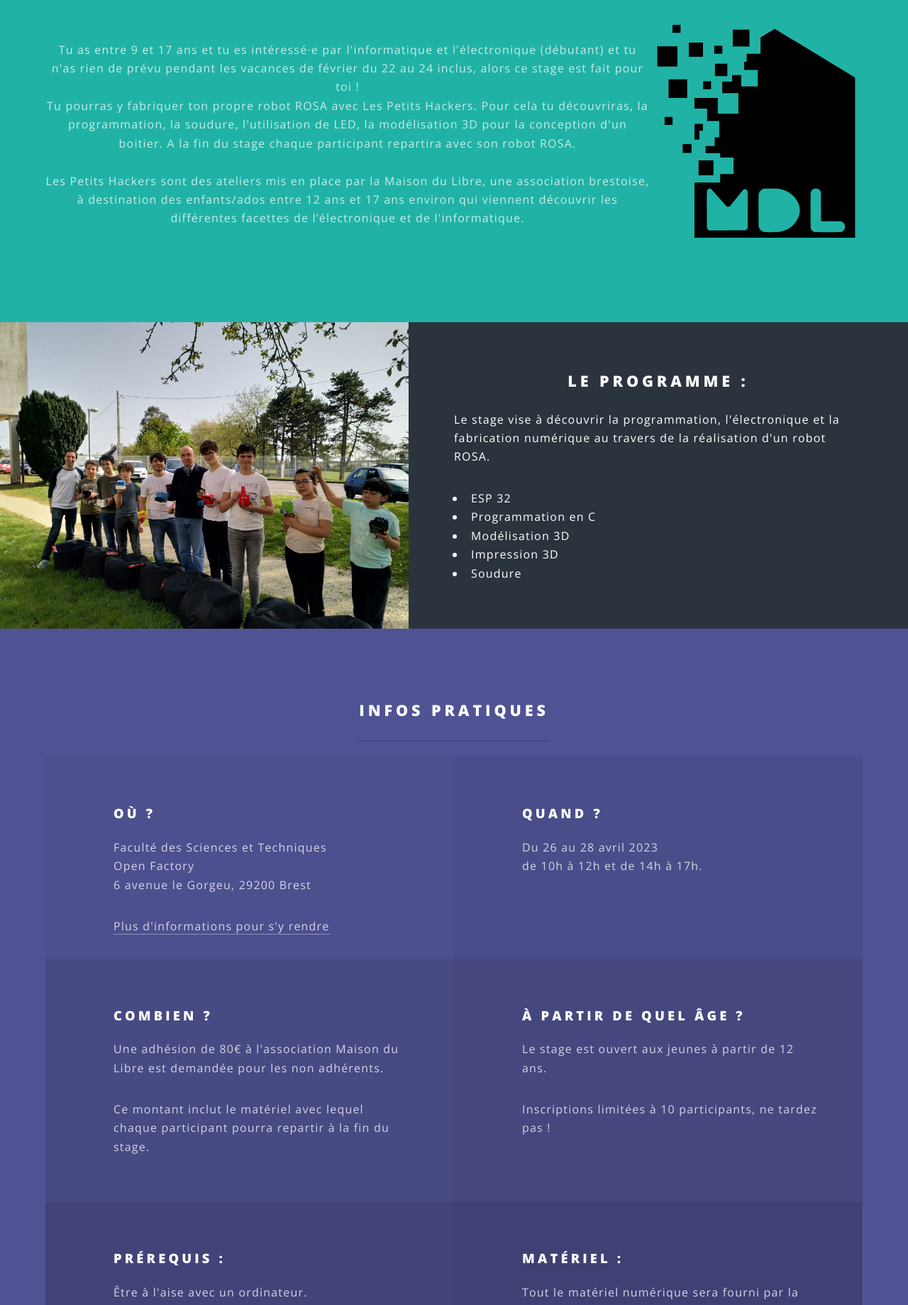
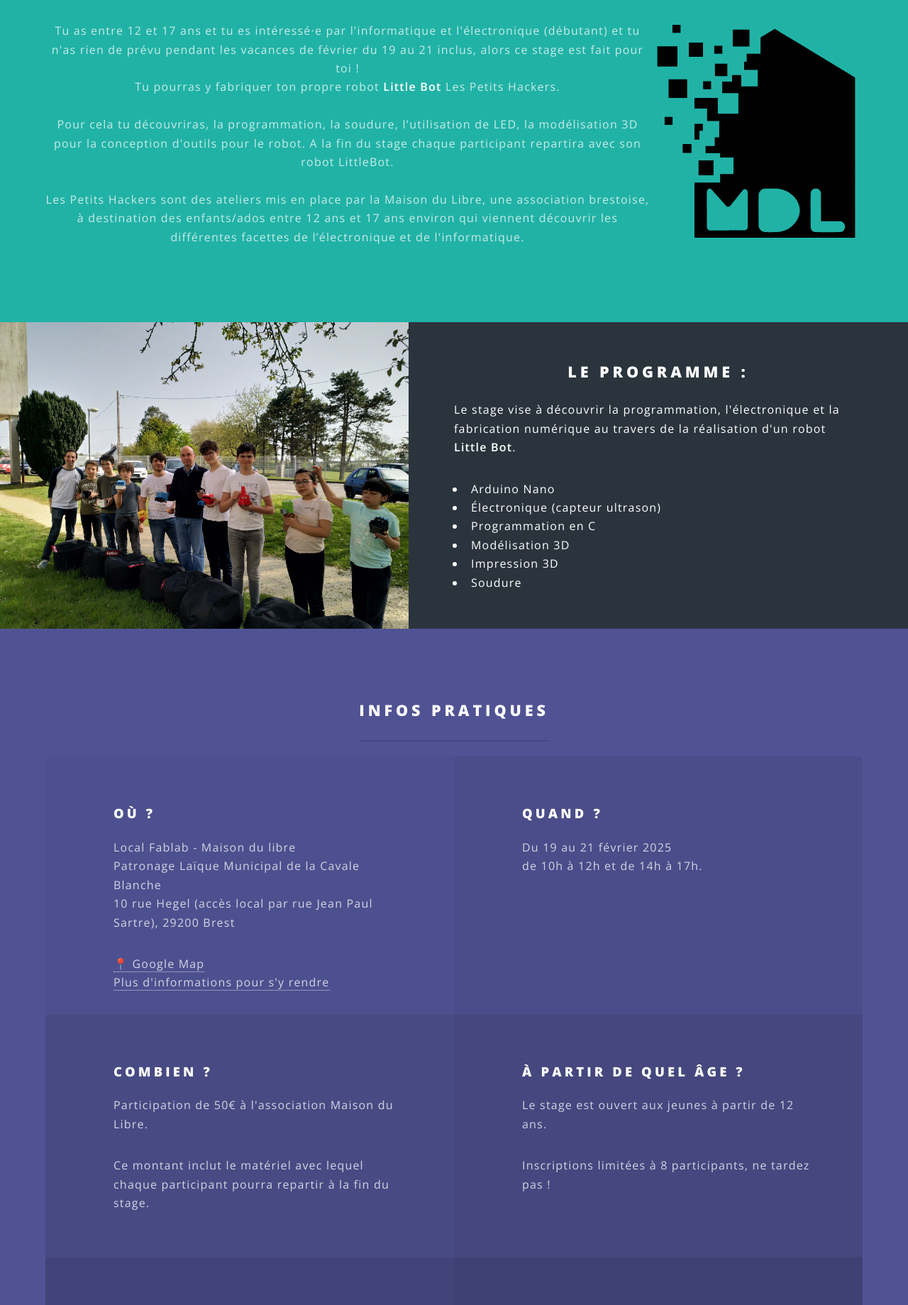
Before and after one commit to mdl29/stage.lph.bzh, a plain HTML site: page htdocs/index.html in a window 1280 px wide. Shown: the part 961-2800 px from the top of the page at 71% size. Drawn offline with nearby package versions, Linux system fonts and the light colour scheme.

Commit message:
:sparkles: feat(Stage Little Bot Férvier 2025) : Stage Little Bot Février 2025

```diff
--- a/htdocs/index.html
+++ b/htdocs/index.html
@@ -12,7 +12,7 @@
   <meta charset="utf-8" />
   <meta name="viewport" content="width=device-width, initial-scale=1" />
   <title>Stage Les Petits Hackers</title>
-  <meta name="description" content="Stage de 3 jours visant à créer une mini station météo">
+  <meta name="description" content="Stage de 3 jours visant à créer un petit robot LittleBot">
   <!--[if lte IE 8]><script src="/js/ie/html5shiv.js"></script><![endif]-->
   <link rel="canonical" href="http://stage.lph.bzh/">
   <link rel="stylesheet" href="/css/main.css" />
@@ -36,14 +36,14 @@
       				<!-- Banner -->
 					<section id="banner">
 						<div class="inner">
-							<h2>Stage avril 2023 ~ Les Petits hackers</h2>
+							<h2>Stage février 2025 ~ Les Petits hackers</h2>
 							<p>
-								Du 26 au 28 avril 2023.<br /><br />
+								Du 19 au 21 février 2025.<br /><br />
 								3 jours de stage pour découvrir ou redécouvrir l'informatique et l'électronique, au travers d'un projet ludique.<br />
-								A l'Open factory de l'UBO.
+								Au local Fablab du Patronage Laïque Municipal de la Cavale Blanche.
 							</p>
 							<ul class="actions">
-								<li><a href="mailto: lespetitshackers@lists.mdl29.net?subject=Stage%20Petits%20Hackers%20Février%202023" class="button special" target="_blank">S'inscrire par mail	</a></li>
+								<li><a href="mailto:bureau@mdl29.net?subject=Stage%20Petits%20Hackers%20Février%202025" class="button special" target="_blank">S'inscrire par mail</a></li>
 							</ul>
 						</div>
 						<a href="#one" class="more scrolly">Tout savoir</a>
@@ -57,11 +57,12 @@
 							</header>
                             <div class="presentation">
 								<p>
-									Tu as entre 9 et 17 ans et tu es intéressé·e par l'informatique et l'électronique (débutant) et tu n'as rien de prévu
-									pendant les vacances de février du 22 au 24 inclus, alors ce stage est fait pour toi ! <br />
-									Tu pourras y fabriquer ton propre <a href="https://rosa.lph.bzh">robot ROSA</a> avec Les Petits Hackers.
+									Tu as entre 12 et 17 ans et tu es intéressé·e par l'informatique et l'électronique (débutant) et tu n'as rien de prévu
+									pendant les vacances de février du 19 au 21 inclus, alors ce stage est fait pour toi ! <br />
+									Tu pourras y fabriquer ton propre robot <b>Little Bot</b> Les Petits Hackers.
+									<br /><br />
 									Pour cela tu découvriras, la programmation, la soudure, l'utilisation de LED, la modélisation 3D pour la conception
-									d'un boitier. A la fin du stage chaque participant repartira avec son robot ROSA.
+									d'outils pour le robot. A la fin du stage chaque participant repartira avec son robot LittleBot.
 									 <br /><br />
 									Les Petits Hackers sont des ateliers mis en place par la Maison du Libre, une association brestoise,
 									à destination des enfants/ados entre 12 ans et 17 ans environ qui viennent découvrir les différentes facettes
@@ -82,9 +83,10 @@
 							</div>
 							<div class="content">
 								<h2>Le programme :</h2>
-								<p>Le stage vise à découvrir la programmation, l'électronique et la fabrication numérique au travers de la réalisation d'un robot ROSA.</p>
+								<p>Le stage vise à découvrir la programmation, l'électronique et la fabrication numérique au travers de la réalisation d'un robot <b>Little Bot</b>.</p>
 								<ul>
-									<li>ESP 32</li>
+									<li>Arduino Nano</li>
+									<li>Électronique (capteur ultrason)</li>
 									<li>Programmation en C</li>
 									<li>Modélisation 3D</li>
 									<li>Impression 3D</li>
@@ -103,25 +105,28 @@
 							<ul class="features">
 								<li>
 									<h3>Où ?</h3>
-									<p>Faculté des Sciences et Techniques<br />
-										Open Factory <br />
-									6 avenue le Gorgeu, 29200 Brest</p>
-                                    <a href="https://uboopenfactory.univ-brest.fr/Nous-contacter">Plus d'informations pour s'y rendre</a>
+									<p>
+										Local Fablab - Maison du libre <br>
+										Patronage Laïque Municipal de la Cavale Blanche <br />
+										10 rue Hegel (accès local par rue Jean Paul Sartre), 29200 Brest
+									</p>
+									<a href="https://maps.app.goo.gl/6vsSXMvSphs95FfKA">📍 Google Map</a><br>
+                                    <a href="https://wiki.mdl29.net/doku.php?id=start#le_local">Plus d'informations pour s'y rendre</a>
 								</li>
 								<li>
 									<h3>Quand ?</h3>
-									<p>Du 26 au 28 avril 2023<br />
+									<p>Du 19 au 21 février 2025<br />
 									de 10h à 12h et de 14h à 17h.</p>
 								</li>
 								<li>
 									<h3>Combien ?</h3>
-									<p>Une adhésion de 80€ à l'association Maison du Libre est demandée pour les non adhérents.</p>
+									<p>Participation de 50€ à l'association Maison du Libre.</p>
 									<p>Ce montant inclut le matériel avec lequel chaque participant pourra repartir à la fin du stage.</p>
 								</li>
 								<li>
 									<h3>À partir de quel âge ?</h3>
 									<p>Le stage est ouvert aux jeunes à partir de 12 ans.</p>
-									<p>Inscriptions limitées à 10 participants, ne tardez pas !</p>
+									<p>Inscriptions limitées à 8 participants, ne tardez pas !</p>
 								</li>
 								<li>
 									<h3>Prérequis :</h3>
@@ -145,7 +150,7 @@
 								<!-- <p>Par e-mail : lespetitshackers@lists.mdl29.net</p> -->
 							</header>
 							<ul class="actions vertical">
-								<li><a href="mailto:lespetitshackers@lists.mdl29.net?subject=Demande d'information" class="button fit">Par mail</a></li>
+								<li><a href="mailto:bureau@mdl29.net?subject=Stage%20Petits%20Hackers%20Février%202025" class="button fit">Par mail</a></li>
 							</ul>
 						</div>
 					</section>
```
